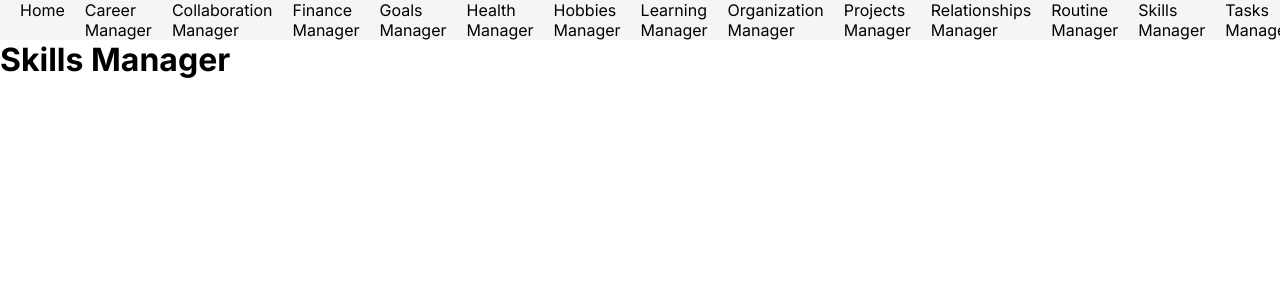
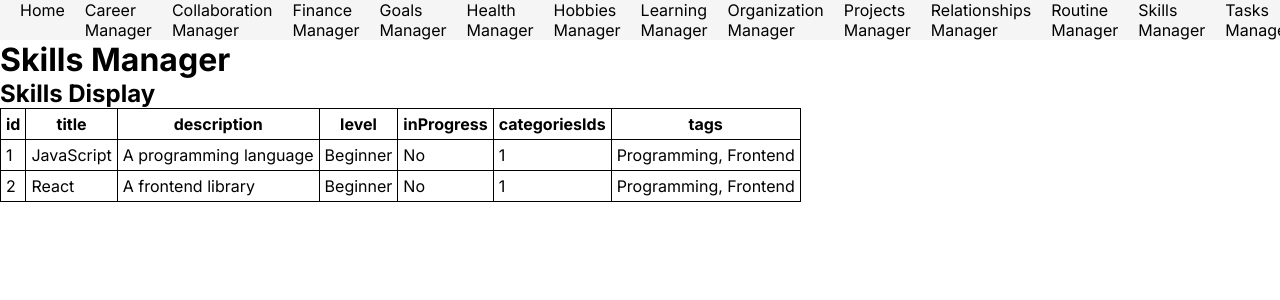
Before and after one commit to IradDoron/synczones-demo-project, a Next.js app: page /skills-manager in a window 1280 px wide. Shown: the top 300 px of the page. Built offline with nearby package versions, Linux system fonts and the light colour scheme.

Commit message:
add basic skills table

```diff
--- a/src/app/skills-manager/page.tsx
+++ b/src/app/skills-manager/page.tsx
@@ -1,7 +1,11 @@
+import mockDataSkills from '@/data/mockDataSkills';
+import SkillsDisplay from '@/shared/SkillsDisplay';
+
 const SkillsManagerPage = () => {
 	return (
 		<div>
 			<h1>Skills Manager</h1>
+			<SkillsDisplay skills={mockDataSkills} />
 		</div>
 	);
 };
--- a/src/data/mockDataLearningManager.ts
+++ b/src/data/mockDataLearningManager.ts
@@ -1,4 +1,4 @@
-import { UserLearningManagerStore } from '@/types/userStoreTypes';
+import { UserLearningManagerStore } from '@/types';
 
 const mockDataLearningManager: UserLearningManagerStore = {
 	learningEnvironments: [
--- /dev/null
+++ b/src/data/mockDataSkills.ts
@@ -0,0 +1,24 @@
+import { Skill } from '@/types';
+
+const mockDataSkills: Skill[] = [
+	{
+		id: 1,
+		title: 'JavaScript',
+		description: 'A programming language',
+		level: 'Beginner',
+		inProgress: false,
+		categoriesIds: [1],
+		tags: ['Programming', 'Frontend'],
+	},
+	{
+		id: 2,
+		title: 'React',
+		description: 'A frontend library',
+		level: 'Beginner',
+		inProgress: false,
+		categoriesIds: [1],
+		tags: ['Programming', 'Frontend'],
+	},
+];
+
+export default mockDataSkills;
--- /dev/null
+++ b/src/shared/SkillsDisplay/SkillsDisplay.tsx
@@ -0,0 +1,70 @@
+import { Skill } from '@/types';
+import { getCommaSeparatedStringsFromArray } from '@/utils';
+
+type Props = {
+	skills: Skill[];
+};
+
+// export type Skill = {
+// 	id: number;
+// 	title: string;
+// 	description: string;
+// 	level: SkillLevel;
+// 	inProgress: boolean;
+// 	relatedSkillsIds?: number[];
+// 	categoriesIds?: number[];
+// 	tags?: SkillTag[];
+// 	dependencies?: number[];
+// };
+
+const SkillsDisplay = ({ skills }: Props) => {
+	function getKeys<T extends object>(obj: T): (keyof T)[] {
+		return Object.keys(obj) as (keyof T)[];
+	}
+
+	const skillKeys = getKeys<Skill>(skills[0]);
+
+	console.log(skillKeys);
+
+	return (
+		<div>
+			<h2>Skills Display</h2>
+			<table>
+				<thead>
+					<tr>
+						{skillKeys.map((key) => {
+							return <th key={key}>{key}</th>;
+						})}
+					</tr>
+				</thead>
+				<tbody>
+					{skills?.map((skill) => {
+						const {
+							id,
+							title,
+							description,
+							level,
+							inProgress,
+							categoriesIds,
+							tags,
+						} = skill;
+
+						return (
+							<tr key={id}>
+								<td>{id}</td>
+								<td>{title}</td>
+								<td>{description}</td>
+								<td>{level}</td>
+								<td>{inProgress ? 'Yes' : 'No'}</td>
+								<td>{getCommaSeparatedStringsFromArray(categoriesIds)}</td>
+								<td>{getCommaSeparatedStringsFromArray(tags)}</td>
+							</tr>
+						);
+					})}
+				</tbody>
+			</table>
+		</div>
+	);
+};
+
+export default SkillsDisplay;
--- /dev/null
+++ b/src/shared/SkillsDisplay/index.ts
@@ -0,0 +1,3 @@
+import SkillsDisplay from './SkillsDisplay';
+
+export default SkillsDisplay;
--- /dev/null
+++ b/src/utils/index.ts
@@ -0,0 +1,16 @@
+export const getCommaSeparatedStringsFromArray = (
+	array: (string | number)[] | undefined
+) => {
+	console.log('array', array);
+	if (!array) {
+		return '';
+	}
+	let result = '';
+	array.forEach((item, index) => {
+		result += item;
+		if (index !== array.length - 1) {
+			result += ', ';
+		}
+	});
+	return result;
+};
```
Also changed, not shown: src/data/mockDataSkillsCategories.ts (added, +12 -0 lines), src/types/skills.ts (+11 -9 lines).
